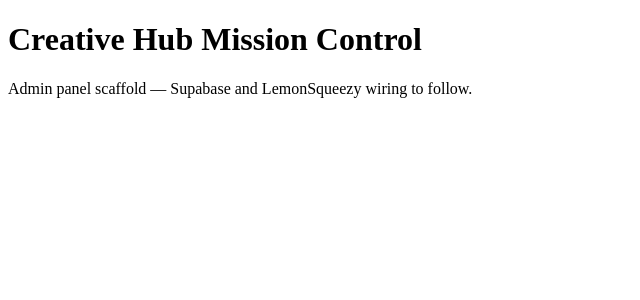
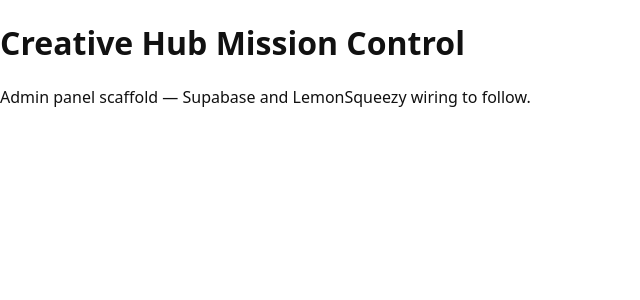
Before and after one commit to Mursaleen00/creativehub-admin, a Next.js app: page / in a window 1280 px wide. Shown: the top 300 px of the page, without its empty margins (0-640 px from the left). Built offline with nearby package versions, Linux system fonts and the light colour scheme.

Commit message:
feat: Mission Control admin UI — app/layout.tsx

```diff
--- a/app/layout.tsx
+++ b/app/layout.tsx
@@ -1,2 +1,4 @@
 import type { ReactNode } from 'react';
-export default function RootLayout({ children }: { children: ReactNode }) { return (<html lang="en"><body>{children}</body></html>); }
+export default function RootLayout({ children }: { children: ReactNode }) {
+  return (<html lang="en"><body><style>{`body{font-family:system-ui,sans-serif;margin:0;color:#111}.wrap{max-width:900px;margin:0 auto;padding:24px}.head{display:flex;justify-content:space-between;align-items:center}.tabs{display:flex;gap:8px;margin:16px 0}.tabs button,.grid button,form button{padding:8px 14px;cursor:pointer}.tabs button.on{background:#111;color:#fff}.grid{display:grid;grid-template-columns:1fr 1fr;gap:12px}.grid label{display:flex;flex-direction:column;gap:4px;font-size:14px}.grid .wide{grid-column:1/-1}input,select,textarea{padding:8px;border:1px solid #ccc;border-radius:4px}table{width:100%;border-collapse:collapse;margin-top:16px}th,td{text-align:left;padding:8px;border-bottom:1px solid #eee;font-size:14px}.err{color:#b00}`}</style>{children}</body></html>);
+}
```
